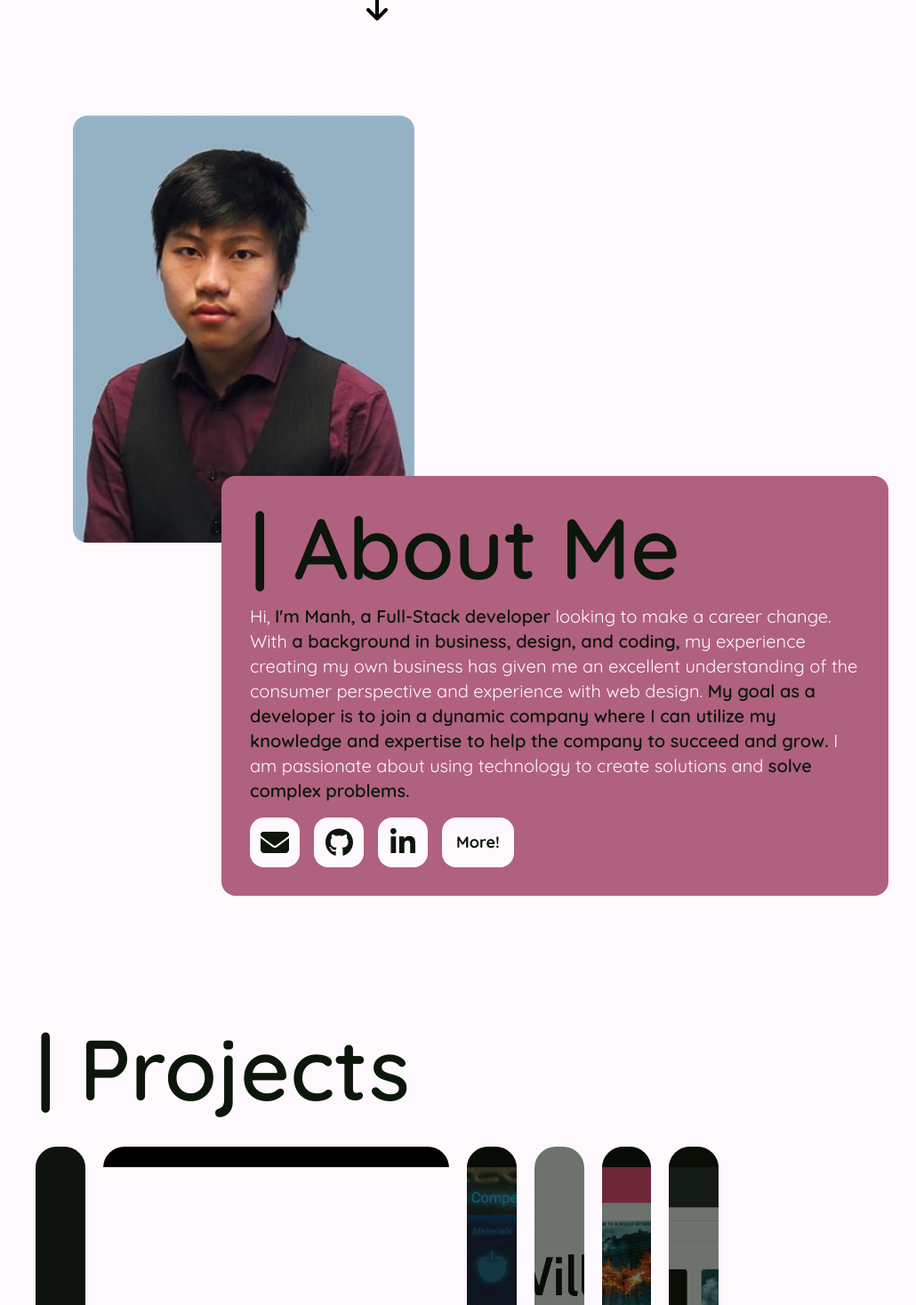
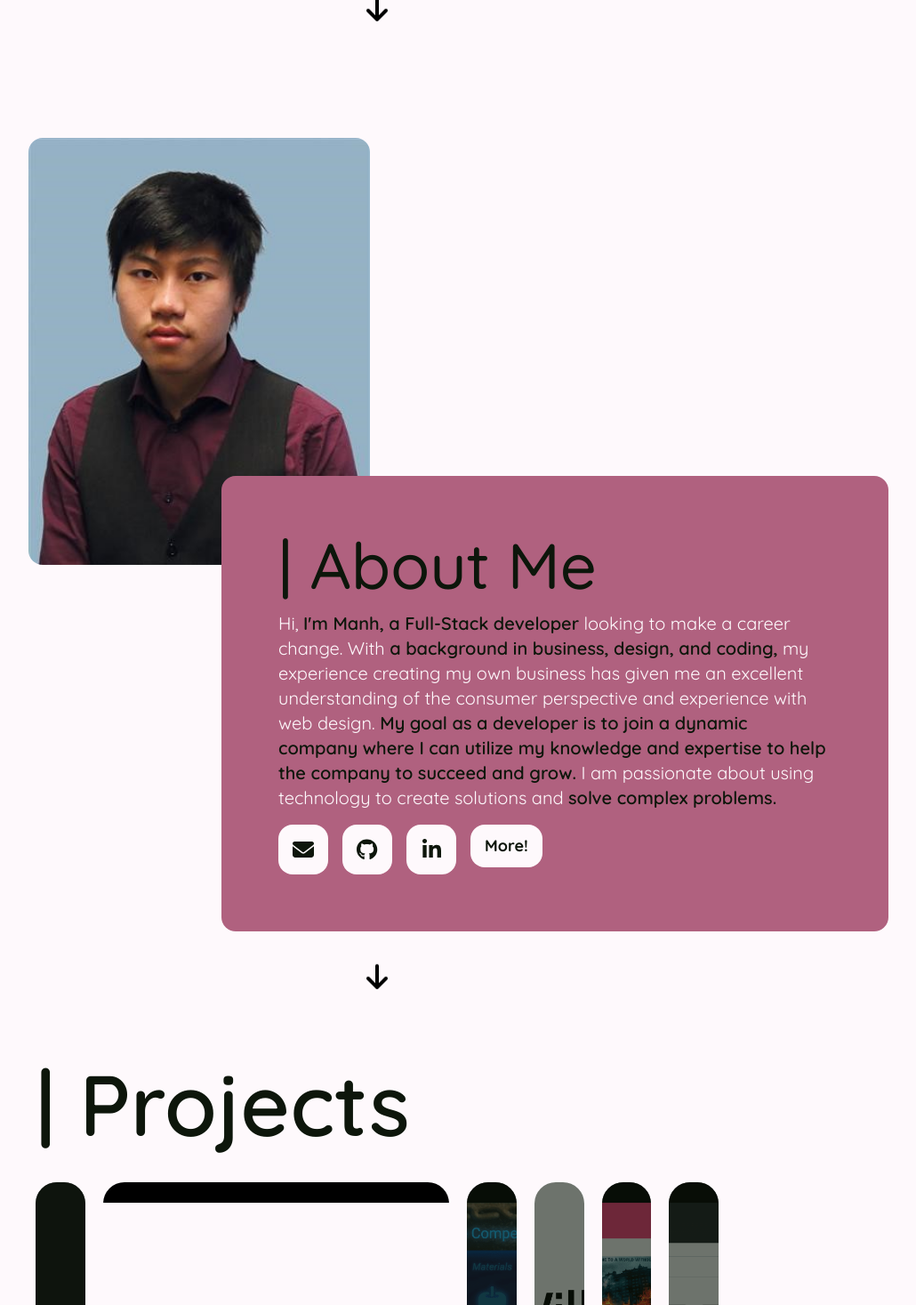
Before and after one commit to LetsCodeManh/Portfolio, a Next.js app: page / in a window 1280 px wide. Shown: the part 743-2210 px from the top of the page at 89% size, without its empty margins (216-1246 px from the left). Built offline with nearby package versions, Linux system fonts and the light colour scheme.

Commit message:
feat: destructuring About Me

```diff
--- a/components/About.tsx
+++ b/components/About.tsx
@@ -1,89 +1,21 @@
 "use client";
-import { FontAwesomeIcon } from "@fortawesome/react-fontawesome";
 import { motion } from "framer-motion";
-import { aboutSectionIcons } from "./constants/about";
-import { fadeIn } from "./utils/motion";
+import AboutContent from "./about/AboutContent";
+import ArrowDown from "./reuse/ArrowDown";
 
-function About() {
+const About = () => {
   return (
     <section id="about" className={`justify-center py-12`}>
       <div className="downCenter">
         <motion.img
           initial={{ opacity: 0 }}
           whileInView={{ opacity: 1 }}
-          transition={{ delay: 0.1 }}
+          transition={{ delay: 0.3 }}
           src="./Profilbild.jpg"
-          className="rounded-2xl w-96 object-cover lg:-translate-x-[150px] translate-y-[25px] xl:translate-y-50px"
+          className="rounded-2xl w-72 lg:w-96 object-cover -translate-x-[200px] translate-y-[50px] xl:translate-y-50px hidden md:block"
         />
-        <motion.div
-          initial={{ opacity: 0 }}
-          whileInView={{ opacity: 1 }}
-          transition={{ delay: 0.25 }}
-          className="bg-secondary dark:bg-primary -translate-y-[25px] xl:translate-x-[200px] xl:-translate-y-[50px] p-8 rounded-2xl flex flex-col gap-4 max-w-[750px]"
-        >
-          <motion.h1
-            initial="hidden"
-            whileInView="show"
-            variants={fadeIn("up", "tween", 0, 1)}
-            className="header font-semibold text-dark dark:text-dark"
-          >
-            | About Me
-          </motion.h1>
-          <motion.p
-            initial="hidden"
-            whileInView="show"
-            variants={fadeIn("up", "tween", 0.3, 1)}
-            className="text font-normal text-primary dark:text-secondary"
-          >
-            Hi, <span>I&apos;m Manh, a Full-Stack developer</span> looking to
-            make a career change. With
-            <span> a background in business, design, and coding,</span> my
-            experience creating my own business has given me an excellent
-            understanding of the consumer perspective and experience with web
-            design.
-            <span>
-              {" "}
-              My goal as a developer is to join a dynamic company where I can
-              utilize my knowledge and expertise to help the company to succeed
-              and grow.
-            </span>{" "}
-            I am passionate about using technology to create solutions and{" "}
-            <span>solve complex problems.</span>
-          </motion.p>
-          <motion.div
-            initial="hidden"
-            whileInView="show"
-            variants={fadeIn("up", "tween", 0.6, 1)}
-            className="flex gap-4"
-          >
-            {aboutSectionIcons.map((icon, index) => (
-              <motion.a
-                initial="hidden"
-                whileInView="show"
-                variants={fadeIn("up", "tween", index * 0.25, 1)}
-                whileHover={{ scale: 1.2, borderRadius: "50%" }}
-                whileTap={{ scale: 0.9 }}
-                href={icon.link}
-                key={index}
-                className="flex justify-center items-center h-14 w-14 rounded-2xl bg-primary dark:bg-secondary transition-colors duration-200"
-              >
-                <FontAwesomeIcon
-                  icon={icon.icon}
-                  className="text-dark dark:text-dark"
-                  size="2xl"
-                />
-              </motion.a>
-            ))}
-            <motion.a
-              whileHover={{ scale: 1.2, borderRadius: "3.5rem" }}
-              whileTap={{ scale: 0.9 }}
-              href="#nothing"
-              className="flex justify-center items-center h-14 px-4 rounded-2xl bg-primary dark:bg-secondary transition-colors duration-200 text-dark dark:text-dark font-extrabold text-lg"
-            >
-              More!
-            </motion.a>
-          </motion.div>
-        </motion.div>
+        <AboutContent />
+        <ArrowDown href="#projects" />
       </div>
     </section>
   );
--- a/components/Hero.tsx
+++ b/components/Hero.tsx
@@ -5,7 +5,7 @@ const Hero = () => {
   return (
     <section
       id="home"
-      className={`justify-center`}
+      className={`justify-center py-12`}
     >
       <HeroContent />
       <ArrowDown href="#about" />
--- a/components/Projects.tsx
+++ b/components/Projects.tsx
@@ -12,7 +12,7 @@ const Projects = () => {
   return (
     <section
       id="projects"
-      className={`${styles.section} justify-center relative min-h-screen my-12`}
+      className={`justify-center py-12`}
     >
       <div className="flex flex-col gap-10">
         <h1 className="header font-semibold text-dark dark:text-primary">
--- /dev/null
+++ b/components/about/AboutContent.tsx
@@ -0,0 +1,81 @@
+import { motion } from "framer-motion";
+import { aboutSectionIcons } from "../constants/about";
+import SquareButton from "../reuse/SquareButton";
+import { fadeIn } from "../utils/motion";
+
+const AboutContent = () => {
+  return (
+    <motion.div
+      initial={{ opacity: 0 }}
+      whileInView={{ opacity: 1 }}
+      transition={{ delay: 0.6 }}
+      className="bg-secondary dark:bg-primary xl:translate-x-[200px] sm:-translate-y-[50px] p-8 lg:p-12 xl:p-16 rounded-2xl flex flex-col gap-4 max-w-[750px] z-[1]"
+    >
+      <motion.h2
+        initial="hidden"
+        whileInView="show"
+        variants={fadeIn("up", "tween", 0, 1)}
+        className=" text-dark dark:text-dark"
+      >
+        | About Me
+      </motion.h2>
+      <motion.p
+        initial="hidden"
+        whileInView="show"
+        variants={fadeIn("up", "tween", 0.3, 1)}
+        className=" text-primary dark:text-secondary"
+      >
+        Hi, <span>I&apos;m Manh, a Full-Stack developer</span> looking to make a
+        career change. With
+        <span> a background in business, design, and coding,</span> my
+        experience creating my own business has given me an excellent
+        understanding of the consumer perspective and experience with web
+        design.
+        <span>
+          {" "}
+          My goal as a developer is to join a dynamic company where I can
+          utilize my knowledge and expertise to help the company to succeed and
+          grow.
+        </span>{" "}
+        I am passionate about using technology to create solutions and{" "}
+        <span>solve complex problems.</span>
+      </motion.p>
+      <motion.div
+        initial="hidden"
+        whileInView="show"
+        variants={fadeIn("up", "tween", 0.6, 1)}
+        className="flex gap-4"
+      >
+        {aboutSectionIcons.map((icon, index) => (
+          <motion.div
+            variants={fadeIn("up", "tween", index * 0.5, 1)}
+            key={index}
+          >
+            <SquareButton
+              key={index}
+              target={icon.link.startsWith("#") ? "_self" : "_blank"}
+              stylesButton="bg-primary dark:bg-secondary"
+              stylesIcon="text-dark dark:text-dark"
+              link={icon.link}
+              icon={icon.icon}
+              label={icon.label}
+            />
+          </motion.div>
+        ))}
+        <motion.a
+          initial="hidden"
+          whileInView="show"
+          variants={fadeIn("up", "tween", 1.2, 1)}
+          whileHover={{ scale: 1.2, borderRadius: "3.5rem" }}
+          whileTap={{ scale: 0.9 }}
+          href="#nothing"
+          className="center h-12 lg:h-12 px-4 rounded-2xl bg-primary dark:bg-secondary text-dark dark:text-dark font-extrabold text-lg"
+        >
+          More!
+        </motion.a>
+      </motion.div>
+    </motion.div>
+  );
+};
+
+export default AboutContent;
--- a/components/constants/about.ts
+++ b/components/constants/about.ts
@@ -5,19 +5,23 @@ import { faEnvelope } from "@fortawesome/free-solid-svg-icons";
 type aboutSectionIcon = {
   link: string;
   icon: IconDefinition;
+  label: string;
 };
 
 export const aboutSectionIcons: aboutSectionIcon[] = [
   {
     link: "#contact",
     icon: faEnvelope,
+    label: "Contact me per this form"
   },
   {
     link: "https://github.com/LetsCodeManh",
     icon: faGithub,
+    label: "Visit my GitHub Page"
   },
   {
     link: "linkedin.com/in/manh-nguyen-0a094524b",
     icon: faLinkedinIn,
+    label: "Visit and Contact me on LinkedIn"
   },
 ];
--- a/components/reuse/ArrowDown.tsx
+++ b/components/reuse/ArrowDown.tsx
@@ -9,7 +9,7 @@ type Props = {
 
 const ArrowDown = ({href}: Props) => {
   return (
-    <div className="absolute bottom-6 left-1/2 -translate-x-1/2 hidden sm:block">
+    <div className="absolute bottom-6 left-1/2 -translate-x-1/2">
       <motion.a
         initial={{ opacity: 0 }}
         whileInView={{ opacity: 1 }}
--- a/styles/globals.css
+++ b/styles/globals.css
@@ -12,7 +12,7 @@
 }
 
 section {
-  @apply flex flex-col px-[5%] sm:px-[10%] md:px-[15%] lg:px-[20%] min-h-screen relative;
+  @apply flex flex-col px-[5%] sm:px-[10%] md:px-[15%] lg:px-[20%] relative min-h-screen;
 }
 
 h1 {
```
